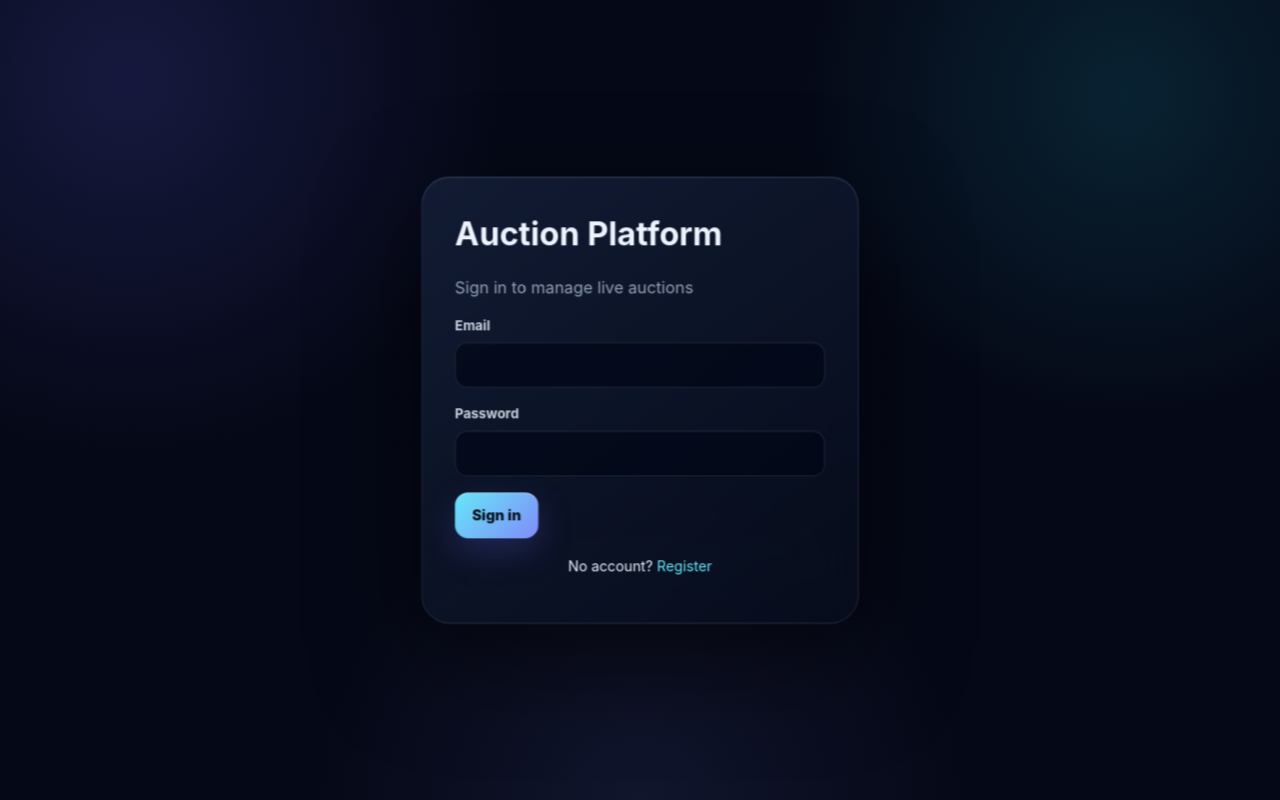
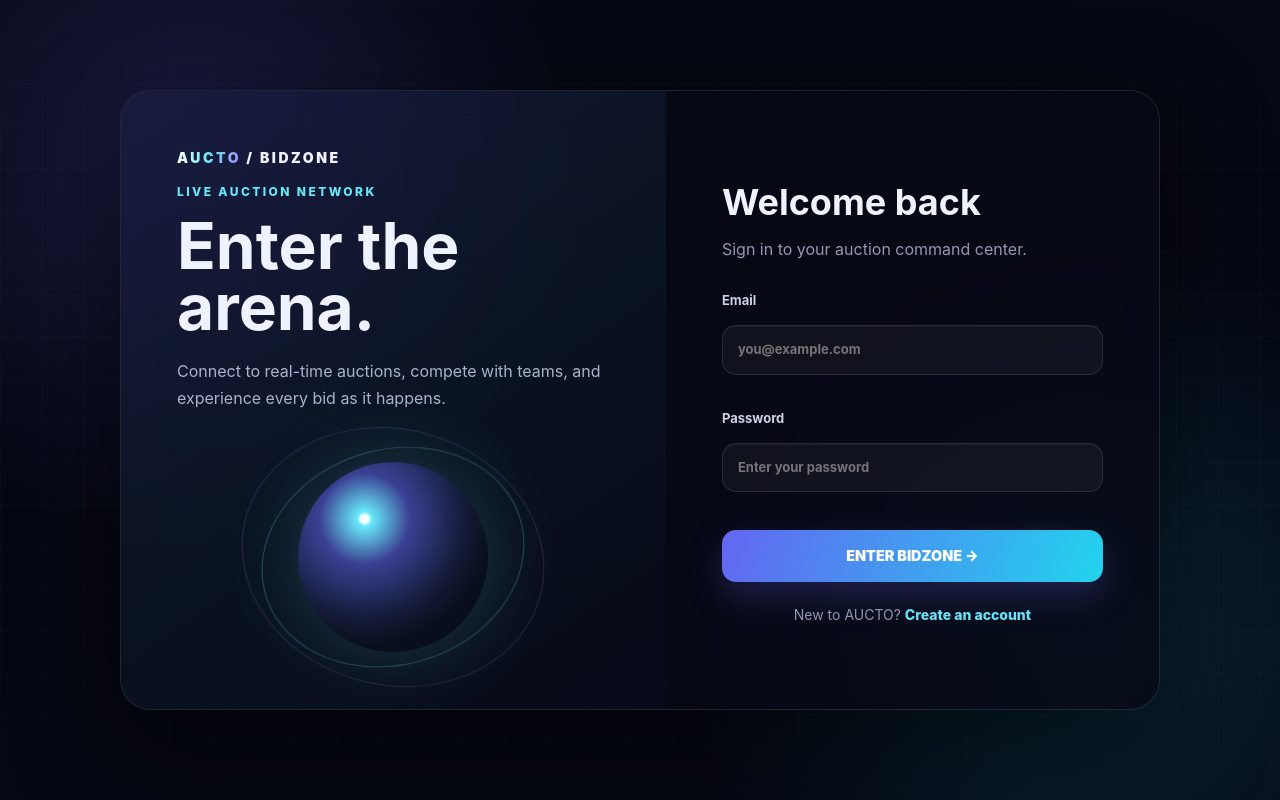
Before and after one commit to epicdventurer900/AUCTO-BIDZONE, a React (Vite) app in the folder frontend/: page /login in a window 1280 px wide. Built offline with nearby package versions, Linux system fonts and the light colour scheme; no server answers.

Commit message:
feat: redesign login as premium auction entry

```diff
--- a/frontend/src/pages/LoginPage.tsx
+++ b/frontend/src/pages/LoginPage.tsx
@@ -2,6 +2,7 @@ import { useState } from 'react'
 import type { FormEvent } from 'react'
 import { Link, useNavigate } from 'react-router-dom'
 import { useAuth } from '../context/useAuth'
+import './AuthPage.css'
 
 export default function LoginPage() {
   const { login } = useAuth()
@@ -26,28 +27,37 @@ export default function LoginPage() {
   }
 
   return (
-    <div className="auth-page">
-      <div className="auth-card">
-        <h1>Auction Platform</h1>
-        <p className="subtitle">Sign in to manage live auctions</p>
+    <main className="auth-page">
+      <section className="auth-shell">
+        <div className="auth-visual">
+          <div className="auth-brand"><span>AUCTO</span> / BIDZONE</div>
+          <div>
+            <div className="auth-kicker">LIVE AUCTION NETWORK</div>
+            <h2>Enter the arena.</h2>
+            <p>Connect to real-time auctions, compete with teams, and experience every bid as it happens.</p>
+          </div>
+          <div className="auth-orb" aria-hidden="true" />
+        </div>
+        <div className="auth-form">
+          <h1>Welcome back</h1>
+          <p className="auth-subtitle">Sign in to your auction command center.</p>
           <form onSubmit={handleSubmit}>
             <label>
               Email
-            <input type="email" value={email} onChange={(e) => setEmail(e.target.value)} required />
+              <input type="email" value={email} onChange={(e) => setEmail(e.target.value)} placeholder="you@example.com" autoComplete="email" required />
             </label>
             <label>
               Password
-            <input type="password" value={password} onChange={(e) => setPassword(e.target.value)} required />
+              <input type="password" value={password} onChange={(e) => setPassword(e.target.value)} placeholder="Enter your password" autoComplete="current-password" required />
             </label>
-          {error && <p className="error">{error}</p>}
-          <button type="submit" disabled={loading}>
-            {loading ? 'Signing in…' : 'Sign in'}
+            {error && <p className="auth-error">{error}</p>}
+            <button className="auth-submit" type="submit" disabled={loading}>
+              {loading ? 'CONNECTING…' : 'ENTER BIDZONE →'}
             </button>
           </form>
-        <p className="auth-link">
-          No account? <Link to="/register">Register</Link>
-        </p>
+          <p className="auth-link">New to AUCTO? <Link to="/register">Create an account</Link></p>
         </div>
-    </div>
+      </section>
+    </main>
   )
 }
```
Lines whose indentation alone changed are shown as unchanged.
